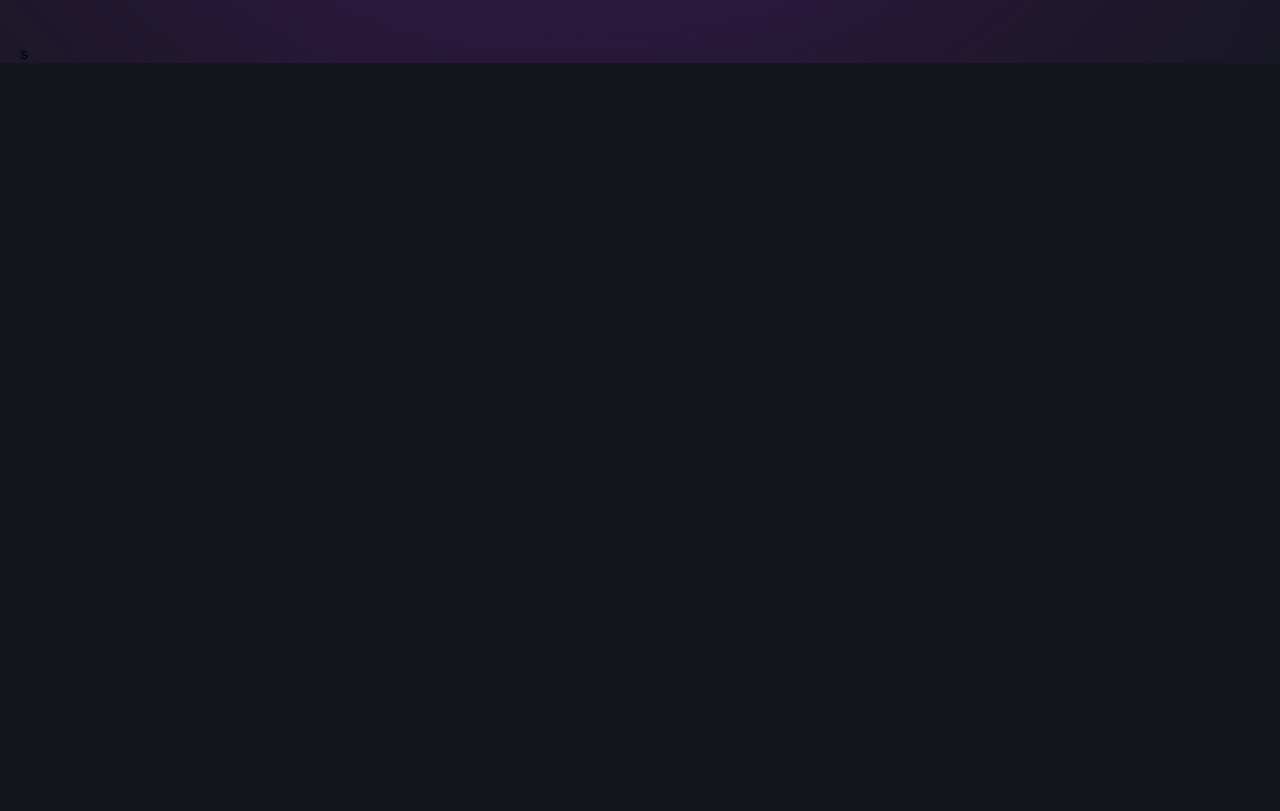
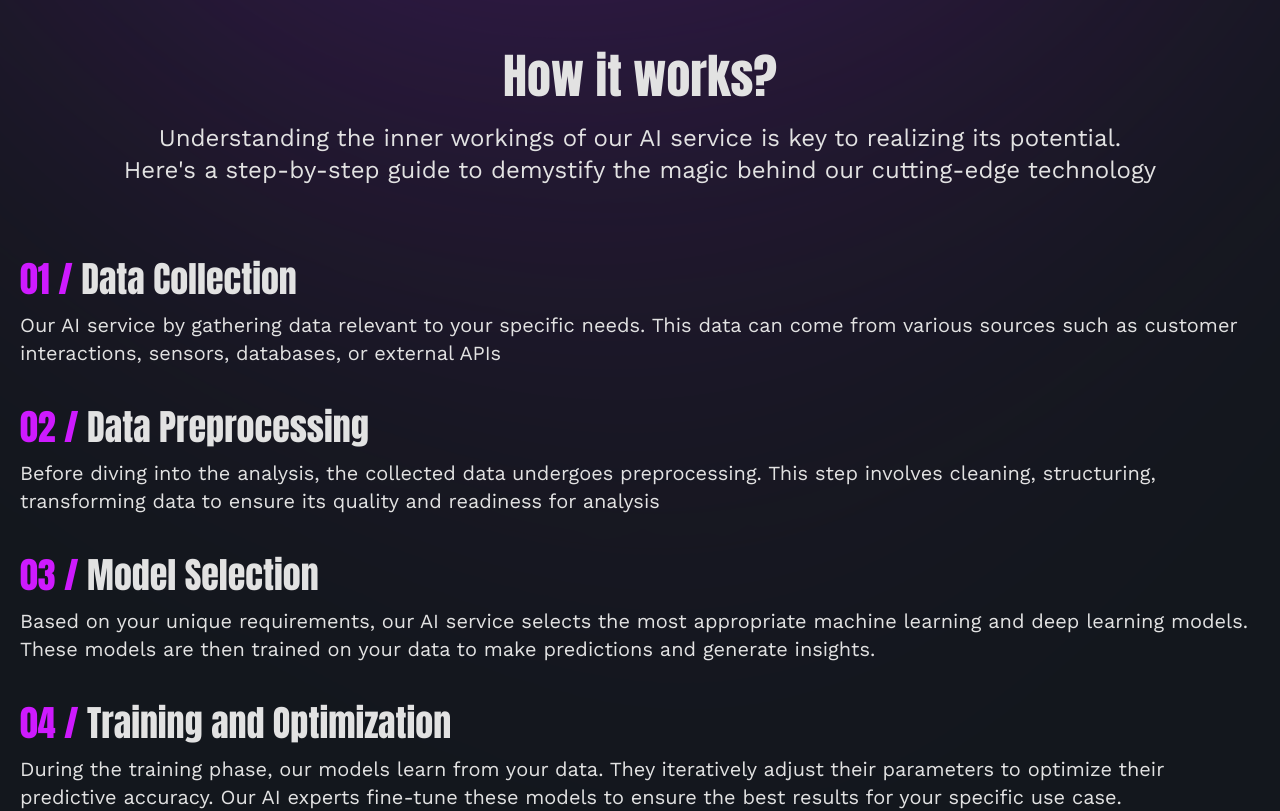
Before and after one commit to bambuuk/generative-ai, a React (Vite) app: page / in a window 1280 px wide. Shown: the part 2480-3291 px from the top of the page. Before the commit the page ends 2543 px from the top, so only its background shows below. Built offline with nearby package versions, Linux system fonts and the light colour scheme.

Commit message:
prepare How It Works section

```diff
--- a/package.json
+++ b/package.json
@@ -14,6 +14,7 @@
     "@emotion/styled": "^11.11.0",
     "@mui/icons-material": "^5.14.18",
     "@mui/material": "^5.14.18",
+    "nanoid": "^5.0.3",
     "react": "^18.2.0",
     "react-dom": "^18.2.0"
   },
--- a/src/components/HowItWorks.tsx
+++ b/src/components/HowItWorks.tsx
@@ -1,16 +1,123 @@
 import { FC } from 'react';
 import { styled } from '@mui/material';
+import { nanoid } from 'nanoid';
 import { CustomContainer } from './CustomElements';
+import { descriptionList } from '../constants';
 
 const HowItWorksUI = styled('section')({
   width: '100%',
 });
 
+const MainWrapper = styled('div')(({ }) => ({
+  display: 'flex',
+  flexDirection: 'column',
+}));
+
+const Title = styled('h2')(({ theme }) => ({
+  color: '#E2E2E2',
+  textAlign: 'center',
+  fontFamily: 'Anton',
+  fontSize: '48px',
+  fontWeight: '400',
+  lineHeight: '60px',
+  [theme.breakpoints.down('sm')]: {
+    fontSize: '35px',
+    lineHeight: '40px',
+  }
+}));
+
+const Overview = styled('p')(({ theme }) => ({
+  margin: '0 auto',
+  maxWidth: '1040px',
+  width: '100%',
+  marginTop: '16px',
+  color: '#E2E2E2',
+  textAlign: 'center',
+  fontFamily: 'Work Sans',
+  fontSize: '24px',
+  fontWeight: '400',
+  lineHeight: '32px',
+  [theme.breakpoints.down('sm')]: {
+    fontSize: '18px',
+    lineHeight: '24px',
+  }
+}));
+
+const DescriptionList = styled('div')(({ }) => ({
+  display: 'flex',
+  flexDirection: 'column',
+  gap: '40px',
+  marginTop: '73px',
+}));
+
+const DescriptionItem = styled('div')(({ }) => ({
+  display: 'flex',
+  flexDirection: 'column',
+  gap: '12px',
+}));
+
+const DescriptionTitle = styled('h3')(({ theme }) => ({
+  display: 'flex',
+  color: '#E2E2E2',
+  fontFamily: 'Anton',
+  fontSize: '36px',
+  fontWeight: '400',
+  lineHeight: '40px',
+  [theme.breakpoints.down('sm')]: {
+    fontSize: '20px',
+    lineHeight: '26px',
+  }
+}));
+
+const PinkDescrTitle = styled('span')(({ theme }) => ({
+  color: '#CE1AFE',
+  fontFamily: 'Anton',
+  fontSize: '36px',
+  fontWeight: '400',
+  lineHeight: '40px',
+  [theme.breakpoints.down('sm')]: {
+    fontSize: '20px',
+    lineHeight: '26px',
+  }
+}));
+
+const DescriptionText = styled('p')(({ theme }) => ({
+  color: '#E2E2E2',
+  fontFamily: 'Work Sans',
+  fontSize: '20px',
+  fontWeight: '400',
+  lineHeight: '28px',
+  [theme.breakpoints.down('sm')]: {
+    fontSize: '18px',
+    lineHeight: '24px',
+  }
+}));
+
 const HowItWorks: FC = () => {
   return (
     <HowItWorksUI>
       <CustomContainer>
-        s
+        <MainWrapper>
+          <Title>How it works?</Title>
+          <Overview>
+            Understanding the inner workings of our AI service is key to realizing its potential.
+            Here's a step-by-step guide to demystify the magic behind our cutting-edge technology
+          </Overview>
+          <DescriptionList>
+            {descriptionList.map(({ title, number, text }) => {
+              return (
+                <DescriptionItem key={nanoid()}>
+                  <DescriptionTitle>
+                    <PinkDescrTitle>{number} /&nbsp;</PinkDescrTitle>{title}
+                  </DescriptionTitle>
+                  <DescriptionText>
+                    {text}
+                  </DescriptionText>
+                </DescriptionItem>
+              );
+            })}
+          </DescriptionList>
+        </MainWrapper>
       </CustomContainer>
     </HowItWorksUI>
   )
--- /dev/null
+++ b/src/constants.ts
@@ -0,0 +1,44 @@
+import { IDescriptionItem } from "./types/IDescriptionItem";
+
+export const descriptionList: IDescriptionItem[] = [
+  {
+    title: "Data Collection",
+    number: "01",
+    text: `Our AI service by gathering data relevant to your specific needs.
+    This data can come from various sources such as customer interactions,
+    sensors, databases, or external APIs`,
+  },
+  {
+    title: "Data Preprocessing",
+    number: "02",
+    text: `Before diving into the analysis, the collected data undergoes preprocessing.
+    This step involves cleaning, structuring, transforming data to ensure its quality
+    and readiness for analysis`,
+  },
+  {
+    title: "Model Selection",
+    number: "03",
+    text: `Based on your unique requirements, our AI service selects the most appropriate machine
+    learning and deep learning models. These models are then trained on your data to make
+    predictions and generate insights.`,
+  },
+  {
+    title: "Training and Optimization",
+    number: "04",
+    text: `During the training phase, our models learn from your data. They iteratively adjust
+    their parameters to optimize their predictive accuracy. Our AI experts fine-tune these models
+    to ensure the best results for your specific use case.`,
+  },
+  {
+    title: "Integration",
+    number: "05",
+    text: `Seamless integration is key. Our AI service easily integrates with your existing systems
+    and workflows, ensuring a smooth transition and minimal disruption.`,
+  },
+  {
+    title: "Real-time Monitoring",
+    number: "06",
+    text: `Stay in control with real-time monitoring. Track the AI's performance, view insights,
+    and receive alerts as needed, ensuring you're always informed and ready to take action.`,
+  },
+];
--- /dev/null
+++ b/src/types/IDescriptionItem.ts
@@ -0,0 +1,5 @@
+export interface IDescriptionItem {
+  title: string;
+  number: string;
+  text: string;
+}
```
Also changed, not shown: 1 other file (tests, documents, lock files or other folders).
